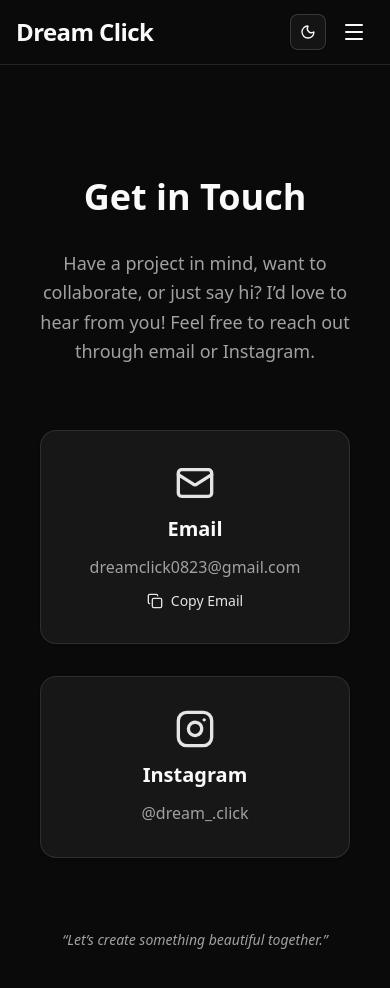
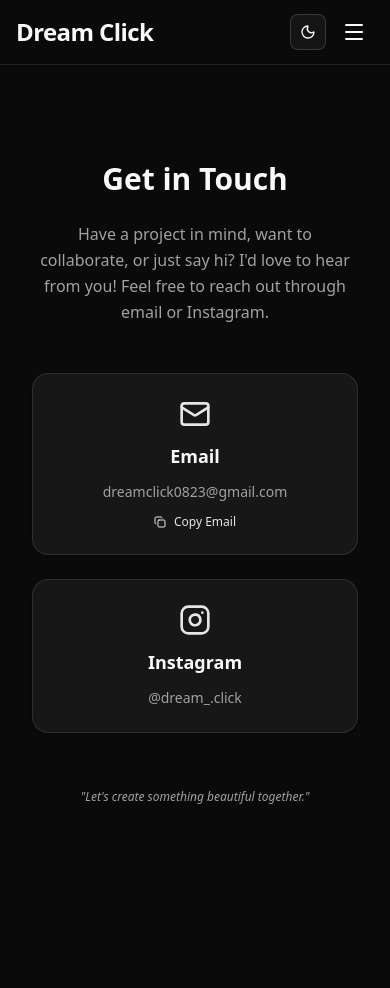
Before and after one commit to Sanmit0804/DreamClick, a React (Vite) app in the folder client/: page /contact in a window 390 px wide. Shown: the top 988 px of the page. After the commit the page ends 901 px from the top, so only its background shows below. Built offline with nearby package versions, Linux system fonts and the light colour scheme.

Commit message:
Add responsiveness to about and contacts page

```diff
--- a/client/src/pages/About.tsx
+++ b/client/src/pages/About.tsx
@@ -3,33 +3,33 @@ import { motion } from "framer-motion";
 
 const About = () => {
   return (
-    <div className="min-h-scree flex items-center justify-center px-6 py-20">
+    <div className="flex items-center justify-center px-4 py-16 sm:px-6 sm:py-20">
       <motion.div
         initial={{ opacity: 0, y: 30 }}
         animate={{ opacity: 1, y: 0 }}
         transition={{ duration: 0.6 }}
-        className="max-w-4xl text-center space-y-6"
+        className="max-w-4xl text-center space-y-4 sm:space-y-6"
       >
-        <h1 className="text-4xl font-bold ">About DreamClick</h1>
+        <h1 className="text-3xl font-bold sm:text-4xl">About DreamClick</h1>
 
-        <p className="text-lg leading-relaxed">
+        <p className="text-base leading-relaxed sm:text-lg sm:leading-relaxed">
           Welcome to <span className="font-semibold">DreamClick</span>
         </p>
 
-        <p className="text-lg leading-relaxed">
+        <p className="text-base leading-relaxed sm:text-lg sm:leading-relaxed">
           This platform is designed to share stunning visuals — from breathtaking photos
           available for free download to exclusive <span className="font-medium">VN video editing templates </span>
           you can purchase and use in your own projects.
         </p>
 
-        <p className="text-l leading-relaxed">
+        <p className="text-base leading-relaxed sm:text-lg sm:leading-relaxed">
           Our goal is simple: to make creativity accessible. Whether you're a creator, brand, or
           filmmaker, you'll find resources here that inspire and elevate your storytelling.
         </p>
 
-        <div className="pt-6">
-          <h2 className="text-2xl font-semibold">What We Offer</h2>
-          <ul className="list-disc text-left mx-auto mt-4 space-y-2 max-w-md">
+        <div className="pt-4 sm:pt-6">
+          <h2 className="text-xl font-semibold sm:text-2xl">What We Offer</h2>
+          <ul className="list-disc text-left mx-auto mt-3 sm:mt-4 space-y-2 max-w-md text-sm sm:text-base">
             <li>High-quality images for free download</li>
             <li>Exclusive VN templates for professional video editing</li>
             <li>Preview sample videos before purchase</li>
@@ -37,7 +37,7 @@ const About = () => {
           </ul>
         </div>
 
-        <p className="pt-6italic">
+        <p className="pt-4 italic text-sm sm:text-base sm:pt-6">
           “Creativity is limitless when passion meets technology.”
         </p>
       </motion.div>
--- a/client/src/pages/Contact.tsx
+++ b/client/src/pages/Contact.tsx
@@ -17,39 +17,39 @@ const Contact = () => {
   };
 
   return (
-    <div className="text-foreground flex items-center justify-center px-6 py-20 transition-colors duration-300">
+    <div className="text-foreground flex items-center justify-center px-4 py-16 sm:px-6 sm:py-20 transition-colors duration-300">
       <motion.div
         initial={{ opacity: 0, y: 30 }}
         animate={{ opacity: 1, y: 0 }}
         transition={{ duration: 0.6 }}
-        className="max-w-3xl text-center space-y-8"
+        className="max-w-3xl text-center space-y-6 sm:space-y-8"
       >
-        <h1 className="text-4xl font-bold">Get in Touch</h1>
+        <h1 className="text-3xl font-bold sm:text-4xl">Get in Touch</h1>
 
-        <p className="text-lg text-muted-foreground leading-relaxed">
+        <p className="text-base text-muted-foreground leading-relaxed sm:text-lg">
           Have a project in mind, want to collaborate, or just say hi?
-          I’d love to hear from you! Feel free to reach out through email or Instagram.
+          I'd love to hear from you! Feel free to reach out through email or Instagram.
         </p>
 
-        <div className="grid sm:grid-cols-2 gap-8 pt-8">
+        <div className="grid grid-cols-1 sm:grid-cols-2 gap-6 sm:gap-8 pt-6 sm:pt-8">
           {/* Email Card */}
           <motion.div
             whileHover={{ scale: 1.05 }}
             onClick={() => window.location.href = `mailto:${email}`}
-            className="bg-card hover:bg-accent/50 border border-border shadow-sm rounded-2xl p-8 flex flex-col items-center justify-center space-y-3 transition-all duration-300 cursor-pointer"
+            className="bg-card hover:bg-accent/50 border border-border shadow-sm rounded-2xl p-6 sm:p-8 flex flex-col items-center justify-center space-y-3 transition-all duration-300 cursor-pointer"
           >
-            <Mail className="w-10 h-10 text-primary" />
-            <h2 className="text-xl font-semibold">Email</h2>
-            <p className="text-muted-foreground">{email}</p>
+            <Mail className="w-8 h-8 sm:w-10 sm:h-10 text-primary" />
+            <h2 className="text-lg font-semibold sm:text-xl">Email</h2>
+            <p className="text-muted-foreground text-sm sm:text-base break-all">{email}</p>
 
             <button
               onClick={(e) => {
                 e.stopPropagation(); // Prevent triggering the mailto link
                 handleCopy();
               }}
-              className="flex items-center gap-2 text-sm text-primary font-medium hover:underline"
+              className="flex items-center gap-2 text-xs sm:text-sm text-primary font-medium hover:underline"
             >
-              <Copy className="w-4 h-4" />
+              <Copy className="w-3 h-3 sm:w-4 sm:h-4" />
               {copied ? "Copied!" : "Copy Email"}
             </button>
           </motion.div>
@@ -60,16 +60,16 @@ const Contact = () => {
             target="_blank"
             rel="noopener noreferrer"
             whileHover={{ scale: 1.05 }}
-            className="bg-card hover:bg-accent/50 border border-border shadow-sm rounded-2xl p-8 flex flex-col items-center justify-center space-y-3 transition-all duration-300"
+            className="bg-card hover:bg-accent/50 border border-border shadow-sm rounded-2xl p-6 sm:p-8 flex flex-col items-center justify-center space-y-3 transition-all duration-300"
           >
-            <Instagram className="w-10 h-10 text-primary" />
-            <h2 className="text-xl font-semibold">Instagram</h2>
-            <p className="text-muted-foreground">@dream_.click</p>
+            <Instagram className="w-8 h-8 sm:w-10 sm:h-10 text-primary" />
+            <h2 className="text-lg font-semibold sm:text-xl">Instagram</h2>
+            <p className="text-muted-foreground text-sm sm:text-base">@dream_.click</p>
           </motion.a>
         </div>
 
-        <p className="pt-10 text-sm text-muted-foreground italic">
-          “Let’s create something beautiful together.”
+        <p className="pt-8 sm:pt-10 text-xs sm:text-sm text-muted-foreground italic">
+          "Let's create something beautiful together."
         </p>
       </motion.div>
     </div>
```
